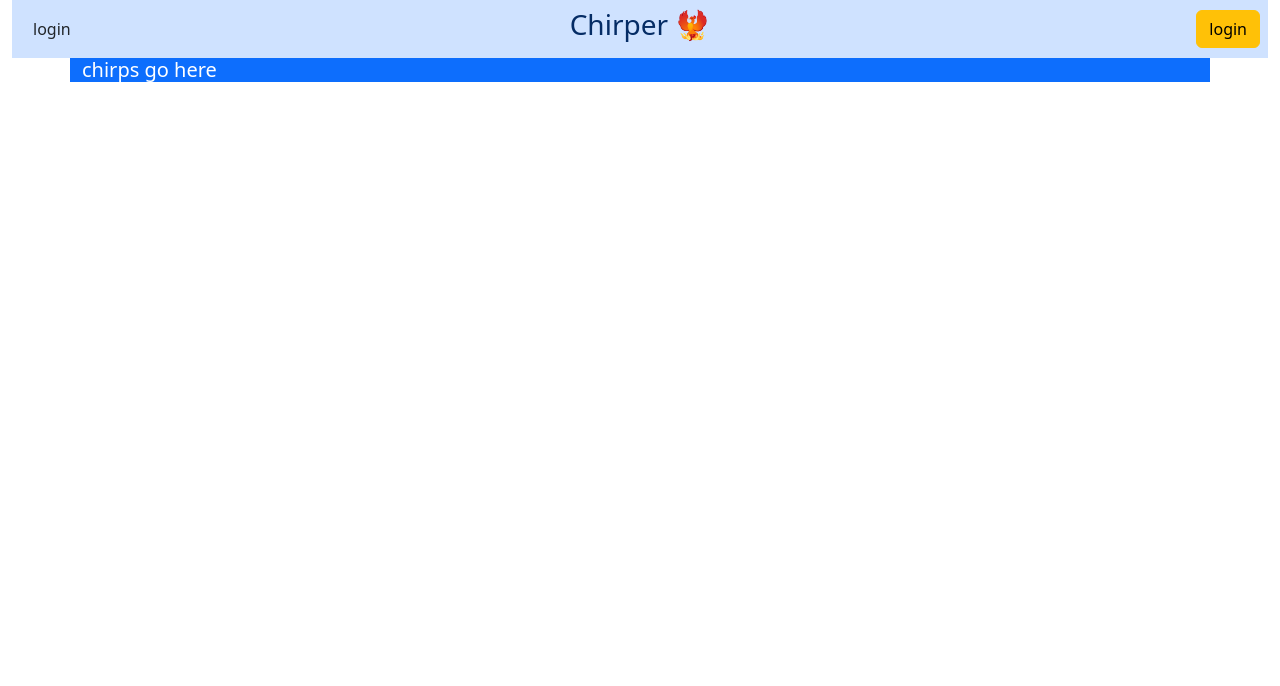
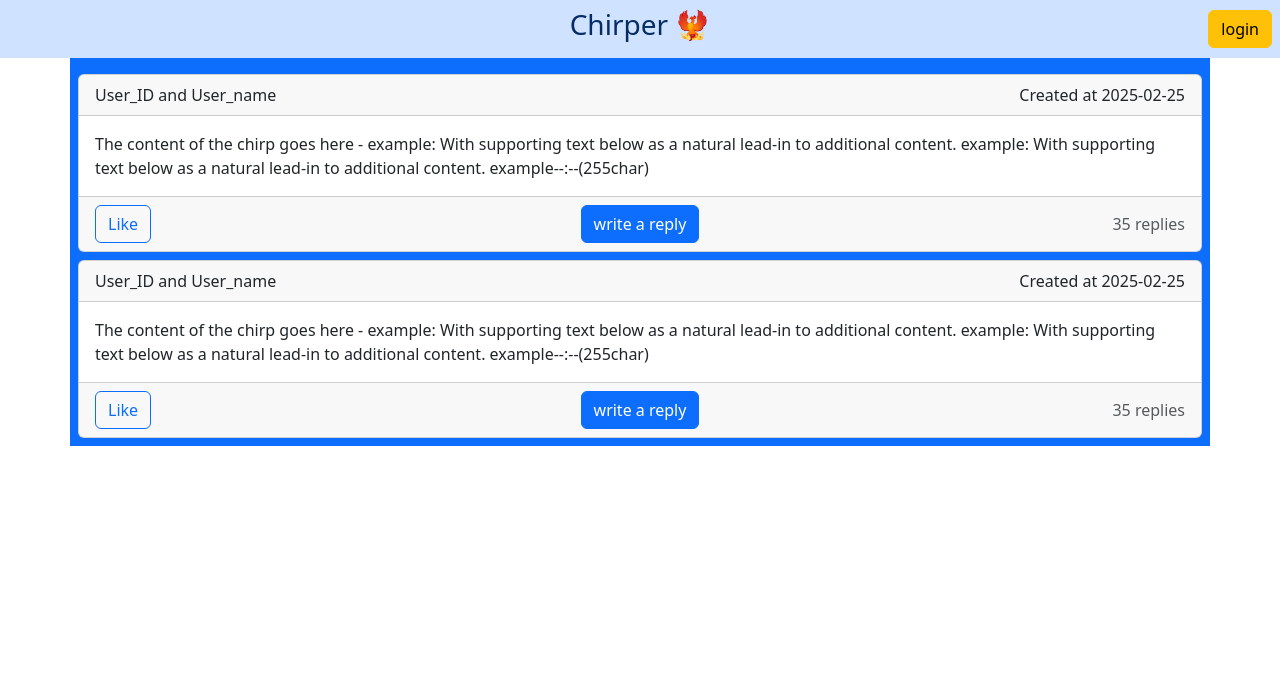
Before and after one commit to andrewfynaardt/chirper, a Django app: template chirper/templates/chirper/home.html in a window 1280 px wide. Shown: the top 686 px of the page. Run offline with Django 5.2, Linux system fonts and the light colour scheme; the template is opened without the code that fills it, so the values that code supplies are empty.

Commit message:
fixed top bar button and created Chirp card - made the top bar left placeholder button invisible (for top bar layout) - used card to create how a chirp should look like - made the chirp like-button toggle (outline for not clicked, solid for clicked)

```diff
--- a/chirper/templates/chirper/home.html
+++ b/chirper/templates/chirper/home.html
@@ -18,24 +18,29 @@ the home page has the the following section:
     <title>Chirper Home</title>
     <link href="https://cdn.jsdelivr.net/npm/bootstrap@5.3.3/dist/css/bootstrap.min.css" rel="stylesheet" integrity="sha384-QWTKZyjpPEjISv5WaRU9OFeRpok6YctnYmDr5pNlyT2bRjXh0JMhjY6hW+ALEwIH" crossorigin="anonymous">
     <style>
-
         /* For the user to create new post */
         .bottom-section {
           position: fixed;
           bottom: 0;
         }
 
+        /* To make it fill the whole width of screen*/
+        .top-bar-container {
+          padding: 0;
+        }
+
+
       </style>
 
   </head>
   <body>
 
-    <div class="container-fluid text-center">
+    <div class="container-fluid text-center top-bar-container">
       <!-- top bar: web app name and login button-->
       <div class="d-flex flex-row justify-content-between p-2 align-items-center justify-content-center bg-primary-subtle text-primary-emphasis">
 
-          <!-- for app name and button display (used flexbox)-->
-          <div><button type="button" class="btn btn-primary-subtle">login</button></div>
+        <!-- invisible button top bar layout (used flexbox)-->
+        <div class="opacity-0"><button type="button" class="btn btn-primary">login</button></div>
 
         <!-- web app name -->
         <div>
@@ -54,8 +59,81 @@ the home page has the the following section:
 
 
     <!-- Display chirps -->
-      <div class="container bg-primary text-white">
-        <h5> chirps go here </h5>
+    <div class="container p-2 bg-primary text-white">
+
+      <!-- A card to display chirp-->
+      <div class="card mt-2 text-start">
+
+        <div class="card-header d-flex flex-row justify-content-between">
+          <div class="col text-start">
+            User_ID and User_name
+          </div>
+          <div class="col text-end">
+            Created at 2025-02-25
+          </div>
+
+        </div>
+
+        <div class="card-body">
+           <p class="card-text">The content of the chirp goes here - example: With supporting text
+            below as a natural lead-in to additional content.
+            example: With supporting text below as a natural lead-in to additional content.
+            example--:--(255char)
+           </p>
+        </div>
+
+        <!-- Card footer: like button, wrtie reply button, number of replies of the chirp-->
+        <div class="d-flex flex-row card-footer align-items-center justify-content-between">
+          <div class="col text-start">
+            <a href="#" class="btn like-btn-toggle btn-outline-primary">Like</a>
+          </div>
+          <div class="col text-center">
+            <a href="#" class="btn btn-primary">write a reply</a>
+          </div>
+          <div class="col text-end text-body-secondary">
+            35 replies
+          </div>
+        </div>
+      </div>
+      <!-- end of chirp card-->
+
+      <!-- A card to display chirp-->
+      <div class="card mt-2 text-start">
+
+        <div class="card-header d-flex flex-row justify-content-between">
+          <div class="col text-start">
+            User_ID and User_name
+          </div>
+          <div class="col text-end">
+            Created at 2025-02-25
+          </div>
+
+        </div>
+
+        <div class="card-body">
+           <p class="card-text">The content of the chirp goes here - example: With supporting text
+            below as a natural lead-in to additional content.
+            example: With supporting text below as a natural lead-in to additional content.
+            example--:--(255char)
+           </p>
+        </div>
+
+        <!-- Card footer: like button, wrtie reply button, number of replies of the chirp-->
+        <div class="d-flex flex-row card-footer align-items-center justify-content-between">
+          <div class="col text-start">
+            <a href="#" class="btn like-btn-toggle btn-outline-primary">Like</a>
+          </div>
+          <div class="col text-center">
+            <a href="#" class="btn btn-primary">write a reply</a>
+          </div>
+          <div class="col text-end text-body-secondary">
+            35 replies
+          </div>
+        </div>
+      </div>
+      <!-- end of chirp card-->
+
+
     </div>
 
 
@@ -67,5 +145,25 @@ the home page has the the following section:
 
 
     <script src="https://cdn.jsdelivr.net/npm/bootstrap@5.3.3/dist/js/bootstrap.bundle.min.js" integrity="sha384-YvpcrYf0tY3lHB60NNkmXc5s9fDVZLESaAA55NDzOxhy9GkcIdslK1eN7N6jIeHz" crossorigin="anonymous"></script>
+
+
+    <script>
+      /* For the like button toggle */
+      document.addEventListener('DOMContentLoaded', (event) => {
+          document.querySelectorAll('.like-btn-toggle').forEach(button => {
+              button.addEventListener('click', function() {
+                  if (this.classList.contains('btn-outline-primary')) {
+                      this.classList.remove('btn-outline-primary');
+                      this.classList.add('btn-primary');
+                      this.innerHTML = 'Liked';
+                  } else {
+                      this.classList.remove('btn-primary');
+                      this.classList.add('btn-outline-primary');
+                      this.innerHTML = 'Like';
+                  }
+              });
+          });
+      });
+    </script>
   </body>
 </html>
```
Lines whose indentation alone changed are shown as unchanged.
